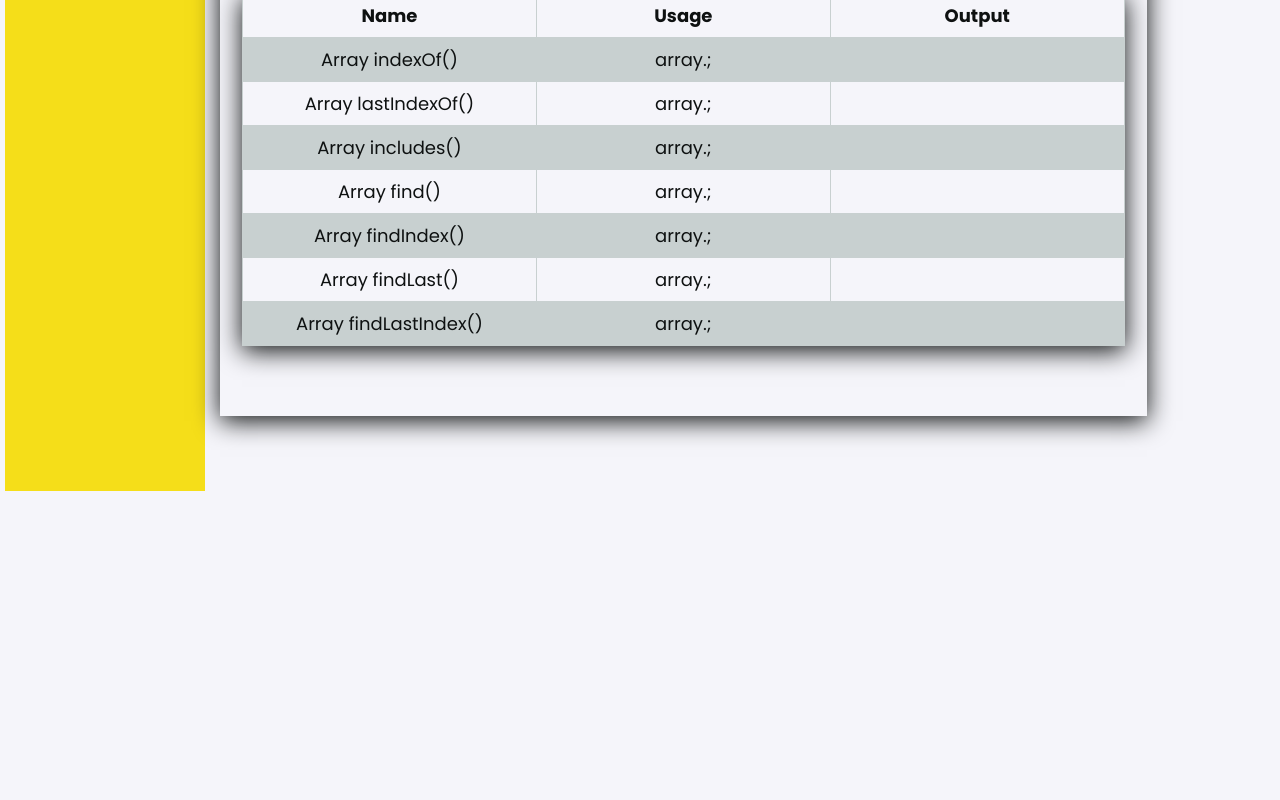
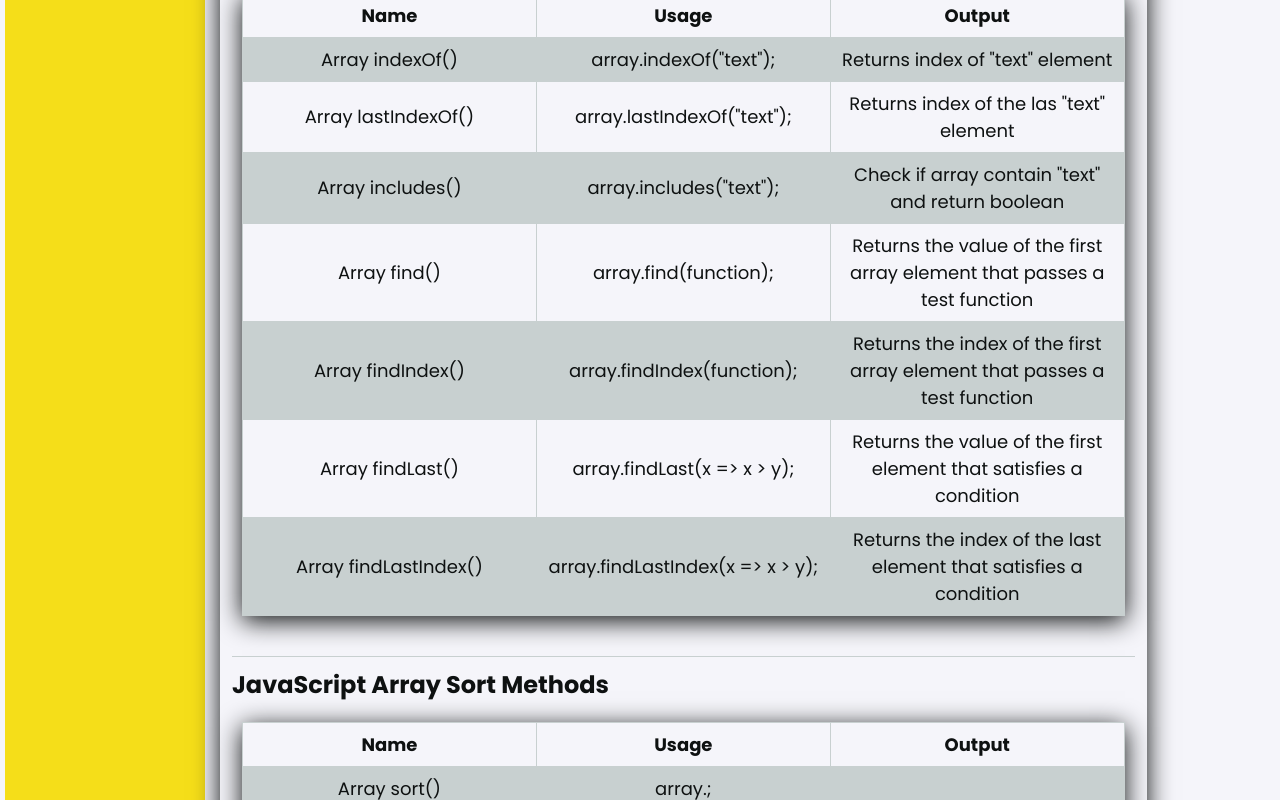
Before and after one commit to MateuszBryczek/Front-end_Template, a React (Create React App) app: page /JavaScript/Page2 in a window 1280 px wide. Shown: the part 7820-8620 px from the top of the page. Before the commit the page ends 8311 px from the top, so only its background shows below. Built offline with nearby package versions, Linux system fonts and the light colour scheme.

Commit message:
added more Table content

```diff
--- a/src/features/JsPage/Pages/Page2/Articles/JavaScriptArrays.js
+++ b/src/features/JsPage/Pages/Page2/Articles/JavaScriptArrays.js
@@ -32,13 +32,28 @@ const arrayData = [
 
 const arraySearchColumn = ["Name", "Usage", "Output"];
 const arraySearchData = [
-    {Name: "Array indexOf()", Usage: "array.;", Output: ""},
-    {Name: "Array lastIndexOf()", Usage: "array.;", Output: ""},
-    {Name: "Array includes()", Usage: "array.;", Output: ""},
-    {Name: "Array find()", Usage: "array.;", Output: ""},
-    {Name: "Array findIndex()", Usage: "array.;", Output: ""},
-    {Name: "Array findLast()", Usage: "array.;", Output: ""},
-    {Name: "Array findLastIndex()", Usage: "array.;", Output: ""},
+    {Name: "Array indexOf()", Usage: 'array.indexOf("text");', Output: 'Returns index of "text" element'},
+    {Name: "Array lastIndexOf()", Usage: 'array.lastIndexOf("text");', Output: 'Returns index of the las "text" element'},
+    {Name: "Array includes()", Usage: 'array.includes("text");', Output: 'Check if array contain "text" and return boolean'},
+    {Name: "Array find()", Usage: "array.find(function);", Output: "Returns the value of the first array element that passes a test function"},
+    {Name: "Array findIndex()", Usage: "array.findIndex(function);", Output: "Returns the index of the first array element that passes a test function"},
+    {Name: "Array findLast()", Usage: "array.findLast(x => x > y);", Output: "Returns the value of the first element that satisfies a condition"},
+    {Name: "Array findLastIndex()", Usage: "array.findLastIndex(x => x > y);", Output: "Returns the index of the last element that satisfies a condition"},
+];
+
+const arraySortColumn = ["Name", "Usage", "Output"];
+const arraySortData = [
+    {Name: "Array sort()", Usage: "array.;", Output: ""},
+    {Name: "Array sort()", Usage: "array.;", Output: ""},
+    {Name: "Array sort()", Usage: "array.;", Output: ""},
+    {Name: "Array sort()", Usage: "array.;", Output: ""},
+    {Name: "Array sort()", Usage: "array.;", Output: ""},
+    {Name: "Array sort()", Usage: "array.;", Output: ""},
+    {Name: "Array sort()", Usage: "array.;", Output: ""},
+    {Name: "Array sort()", Usage: "array.;", Output: ""},
+    {Name: "Array sort()", Usage: "array.;", Output: ""},
+    {Name: "Array sort()", Usage: "array.;", Output: ""},
+    {Name: "Array sort()", Usage: "array.;", Output: ""},
 ];
 
 export const JavaScriptArrays = () => (
@@ -89,6 +104,11 @@ fruits[0] = "Lemon";
 <Section>
 <Table columns={arraySearchColumn} data={arraySearchData}/>
 </Section>
+
+<SectionHeader>JavaScript Array Sort Methods</SectionHeader>
+<Section>
+<Table columns={arraySortColumn} data={arraySortData}/>
+</Section>
     </Article>
 </>
 );
```
